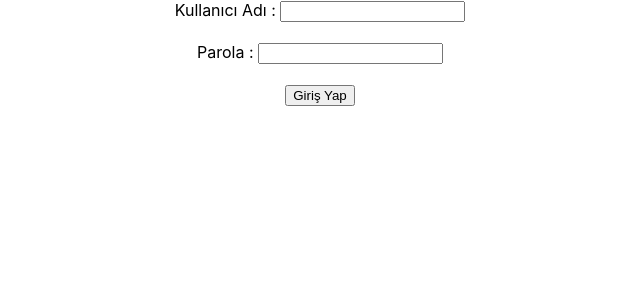
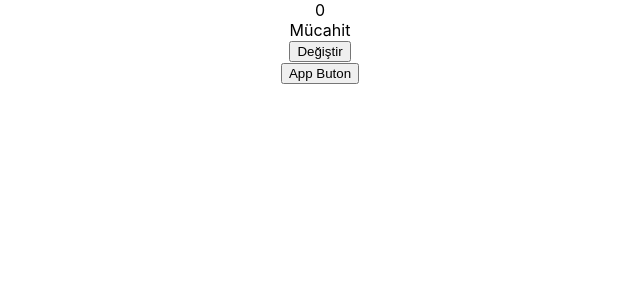
Before and after one commit to mucahitcetinkaya/React_Egitimi_1, a React (Create React App) app in the folder react-learn/: page / in a window 1280 px wide. Shown: the top 300 px of the page, without its empty margins (320-960 px from the left). Built offline with nearby package versions, Linux system fonts and the light colour scheme.

Commit message:
Ders 14 React useEffect Hook'u
BÖLÜM 4: React Array'ler Login Form UseEffect Hook'u ve Axios
Ders 14 React useEffect Hook'u

```diff
--- /dev/null
+++ b/react-learn/src/Ders/B4D14.js
@@ -0,0 +1,35 @@
+// BÖLÜM 4: React Array'ler Login Form UseEffect Hook'u ve Axios
+
+// Ders 14 React useEffect Hook'u
+
+import { useState } from "react";
+import "../App.css";
+import EffectExample from "../components/B4D14/EffectExample";
+
+function B4D14() {
+
+    const [example, setExample] = useState("Mücahit");
+
+    function handleClick() {
+        setExample("Çetinkaya");
+    }
+
+    return (
+        <>
+            <div className="App">
+                <EffectExample example={example} />
+                <button onClick={handleClick}>App Buton</button>
+            </div>
+        </>
+    )
+}
+
+export default B4D14;
+
+/*
+Ders 14 Notları
+useEffect hook nedir ?
+state lerdeki prop lardan sonra kullanılır
+yani state lerdeki proplardan sonra bişey olmasını istiyorsan
+useEffect kullanırsın
+*/
--- /dev/null
+++ b/react-learn/src/components/B4D14/EffectExample.js
@@ -0,0 +1,143 @@
+import { useEffect, useState } from "react";
+
+// function EffectExample() {
+
+// const [number, setNumber] = useState(0);
+
+// function handleClick() {
+//     setNumber(Math.random);
+//     console.log(number);
+//     /*
+//      bu durumda degistire basında console ekrandan bir once gidiyor
+//      ekranda yazı degisiyor mesela
+//      ekranda 0.10 yazıyor olsun tıkladık degisti şimdi 0.20 yazıyor
+//      ekranda 0.20 yazarken console da 0.10 yazıyor
+//      tekrar degistir 0.30 oldugunda ekranda console da 0.20 yazıyor
+//      yani bir geriden geliyor
+//      sebebi async olmasından kaynaklanıyor okuyor beklemiyor direk geçiyor
+//      bekle dememiz için
+//      useEffect kullanmamız lazım
+//     */
+// }
+
+// const [number, setNumber] = useState(0);
+
+/*
+useEffect i import etmeyi unutma
+useEffect yokken direk okuyup geçiyordu
+şimdi useEffect e verdiğin parametre ile [number]
+number degistikten sonra calıs demiş oluyoruz
+artık sadece number degisince console yazıyor
+bir onden gitme olayı ortadan kalktı
+ne yazıyorsa onu da yazıyor
+bir state değişimi bittikten sonra cagırcagının garantisini veriyor
+*/
+
+// useEffect(() => {
+//     console.log(number);
+// }, [number]);
+
+/*
+useEffect in bir kaç yazımı var onları gorelim
+number yazmazsak ne olur
+state in her değişiminde cagır demek oluyor
+*/
+
+// useEffect(() => {
+//     console.log("parametresiz hep cagrılır");
+// });
+
+/*
+useEffect in bir kaç yazımı var onları gorelim
+[] bos array verdiğinde kod bastan sonra bir kere cagrılır useEffect te bir kere cagrılır bir daha degisiklik olsa da cagırma olmaz
+*/
+
+// useEffect(() => {
+//     console.log("boş array 1 kere cagrıldı");
+// }, []);
+
+// function handleClick() {
+//     setNumber(Math.random);
+// }
+
+
+// return (
+//     <>
+//         <div>
+//             <div>
+//                 {number}
+//             </div>
+//             <button onClick={handleClick}>Değiştir</button>
+//         </div>
+//     </>
+// )
+// }
+
+//export default EffectExample;
+
+//-----------------------------------------------
+
+// props gondererek yapalım yukarısı cok doldu ondan burayı yazayım dedım
+
+function EffectExample(props) {
+
+  // durmadan props.example yazmamak için bunu cıkarttık
+
+  /*
+  son durumda console da yazanlar
+  bos array olan zaten 1 kere cagrılıyor
+  hiç bişey olmayan her degisiklik oldugunda cagrılıyor
+
+  */
+  const example = props.example;
+
+  const [number, setNumber] = useState(0);
+
+  useEffect(() => {
+    console.log("boş array 1 kere cagrıldı");
+  }, []);
+
+  useEffect(() => {
+    console.log("parametresiz hep cagrılır");
+  });
+
+  useEffect(() => {
+    console.log("number");
+    console.log(number);
+  }, [number]);
+
+  useEffect(() => {
+    console.log("example");
+    console.log(example);
+  }, [example]);
+
+  /*
+
+  example yanına baska parametrede yazabilirsin
+
+  */
+  useEffect(() => {
+    console.log("state veya props değişti");
+    console.log(example);
+  }, [number, example]);
+
+  function handleClick() {
+    setNumber(Math.random);
+  }
+
+  return (
+    <>
+      <div>
+        <div>
+          {number}
+        </div>
+        <div>
+          {example}
+        </div>
+        <button onClick={handleClick}>Değiştir</button>
+      </div>
+    </>
+  )
+}
+
+export default EffectExample;
--- a/react-learn/src/index.js
+++ b/react-learn/src/index.js
@@ -11,7 +11,8 @@ import reportWebVitals from './reportWebVitals';
 //import B3D10 from './Ders/B3D10';
 //import B3D11 from './Ders/B3D11';
 //import B4D12 from './Ders/B4D12';
-import B4D13 from './Ders/B4D13';
+//import B4D13 from './Ders/B4D13';
+import B4D14 from './Ders/B4D14';
 
 
 const root = ReactDOM.createRoot(document.getElementById('root'));
@@ -27,7 +28,8 @@ root.render(
   //<B3D10 />
   //<B3D11 />
   //<B4D12 />
-  <B4D13 />
+  //<B4D13 />
+  <B4D14 />
 );
 
 // If you want to start measuring performance in your app, pass a function
```
Also changed, not shown: react-learn/Notlar/14 - Ders 14 React useEffect Hook'u.txt (added).
